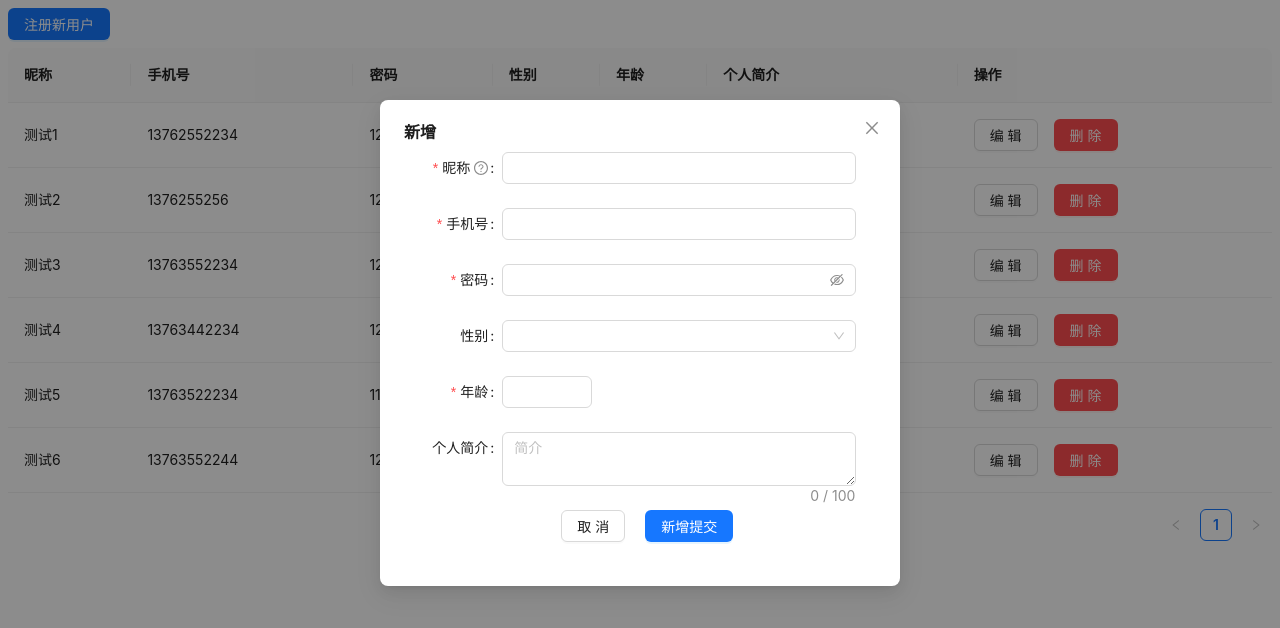
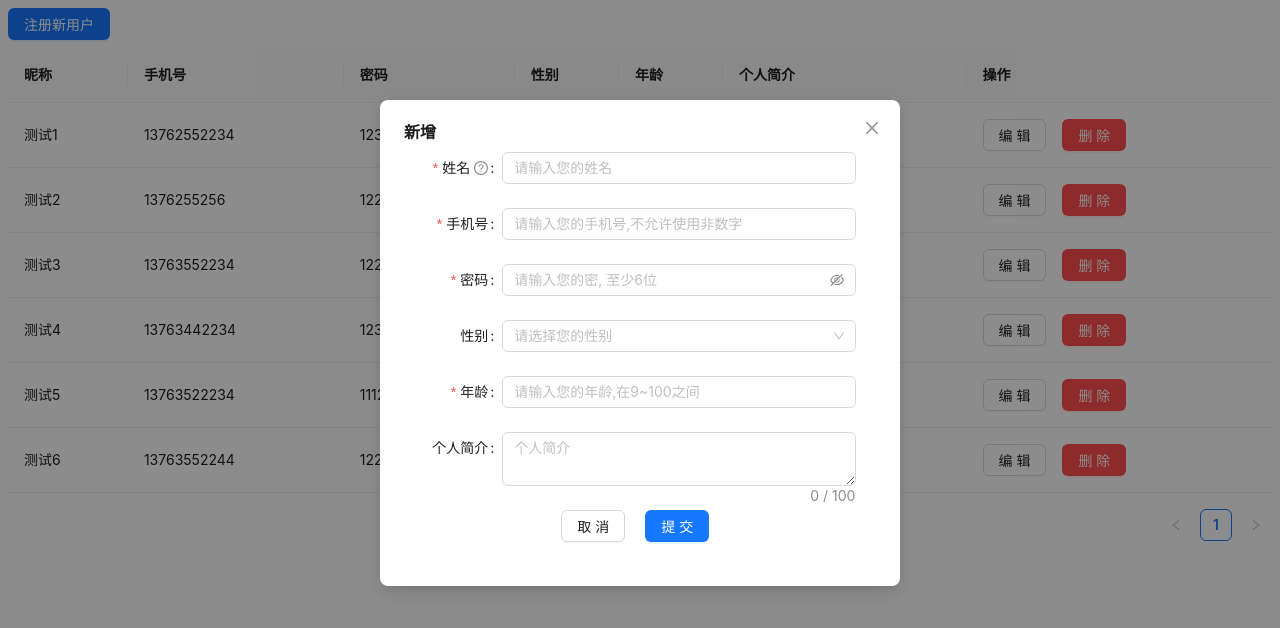
Before and after one commit to chenming-ming/demo-cache, a React (Create React App) app: page / in a window 1280 px wide. Both pictures are taken after a click on the button "注册新用户". Shown: the top 628 px of the page. Built offline with nearby package versions, Linux system fonts and the light colour scheme.

Commit message:
feat:有缘人自提

```diff
--- a/src/pages/registerPage/components/RegisterForm.jsx
+++ b/src/pages/registerPage/components/RegisterForm.jsx
@@ -17,6 +17,7 @@ function RegisterForm(props, ref) {
 
   // 模态框显示
   const showModal = () => {
+    setIsEdit(true);
     setIsModalOpen(true);
   };
 
@@ -80,12 +81,12 @@ function RegisterForm(props, ref) {
         style={{ maxWidth: 600 }}
       >
         <Form.Item
-          label="昵称"
+          label="姓名"
           name="username"
           tooltip="请输入您的姓名"
           rules={[{ required: true, message: "姓名不能为空" }]}
         >
-          <Input />
+          <Input placeholder="请输入您的姓名" />
         </Form.Item>
         <Form.Item
           label="手机号"
@@ -99,7 +100,7 @@ function RegisterForm(props, ref) {
             },
           ]}
         >
-          <Input />
+          <Input placeholder="请输入您的手机号,不允许使用非数字" />
         </Form.Item>
         <Form.Item
           label="密码"
@@ -108,14 +109,15 @@ function RegisterForm(props, ref) {
           rules={[
             {
               required: true,
-              message: "请填写密码",
+              message: "请填写密码,至少6位",
+              min: 6,
             },
           ]}
         >
-          <Input.Password />
+          <Input.Password placeholder="请输入您的密, 至少6位" />
         </Form.Item>
         <Form.Item label="性别" name="sex">
-          <Select>
+          <Select placeholder="请选择您的性别">
             <Select.Option value="男">男</Select.Option>
             <Select.Option value="女">女</Select.Option>
           </Select>
@@ -133,14 +135,17 @@ function RegisterForm(props, ref) {
             },
           ]}
         >
-          <InputNumber />
+          <InputNumber
+            style={{ width: "100%" }}
+            placeholder="请输入您的年龄,在9~100之间"
+          />
         </Form.Item>
         <Form.Item label="个人简介" name="intro">
           <Input.TextArea
             rows={2}
             showCount
             maxLength={100}
-            placeholder="简介"
+            placeholder="个人简介"
           />
         </Form.Item>
         <Form.Item wrapperCol={{ offset: 8, span: 16 }}>
@@ -148,7 +153,7 @@ function RegisterForm(props, ref) {
             取消
           </Button>
           <Button type="primary" htmlType="submit">
-            {isEdit ? "新增提交" : "编辑提交"}
+            提交
           </Button>
         </Form.Item>
       </Form>
--- a/src/pages/registerPage/components/config.jsx
+++ b/src/pages/registerPage/components/config.jsx
@@ -5,7 +5,7 @@ export const mockData = [
     key: 1,
     username: "测试1",
     phone: 13762552234,
-    password: 12345,
+    password: 1234335,
     sex: "男",
     age: 17,
     intro: "hello react",
@@ -14,7 +14,7 @@ export const mockData = [
     key: 2,
     username: "测试2",
     phone: 1376255256,
-    password: 12234,
+    password: 1223234,
     sex: "女",
     age: 27,
     intro: "hello world",
@@ -23,7 +23,7 @@ export const mockData = [
     key: 3,
     username: "测试3",
     phone: 13763552234,
-    password: 12145,
+    password: 1223145,
     sex: "男",
     age: 37,
     intro: "hello javascript",
@@ -32,7 +32,7 @@ export const mockData = [
     key: 4,
     username: "测试4",
     phone: 13763442234,
-    password: 12445,
+    password: 12323445,
     sex: "女",
     age: 47,
     intro: "hello javascript1",
@@ -41,7 +41,7 @@ export const mockData = [
     key: 5,
     username: "测试5",
     phone: 13763522234,
-    password: 11145,
+    password: 1112345,
     sex: "男",
     age: 57,
     intro: "hello javascript2",
@@ -50,7 +50,7 @@ export const mockData = [
     key: 6,
     username: "测试6",
     phone: 13763552244,
-    password: 121456,
+    password: 12231456,
     sex: "女",
     age: 37,
     intro: "hello man",
```
